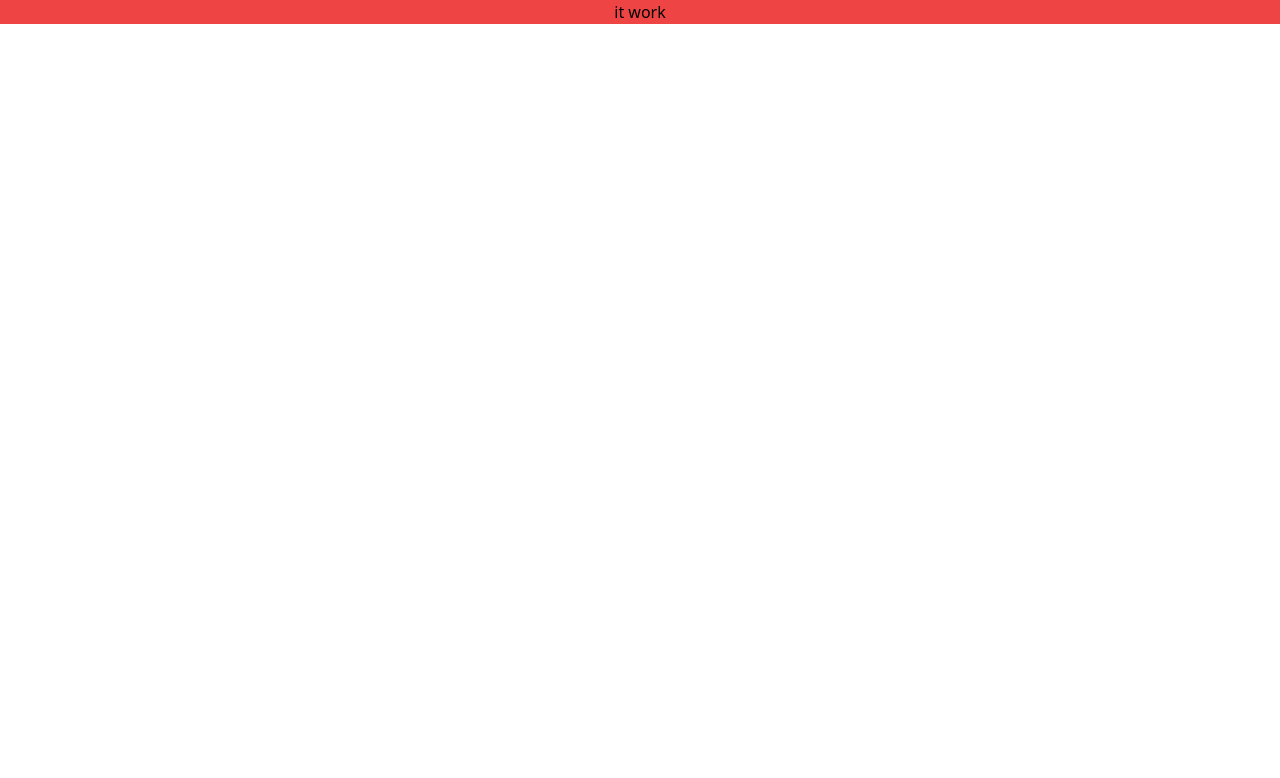
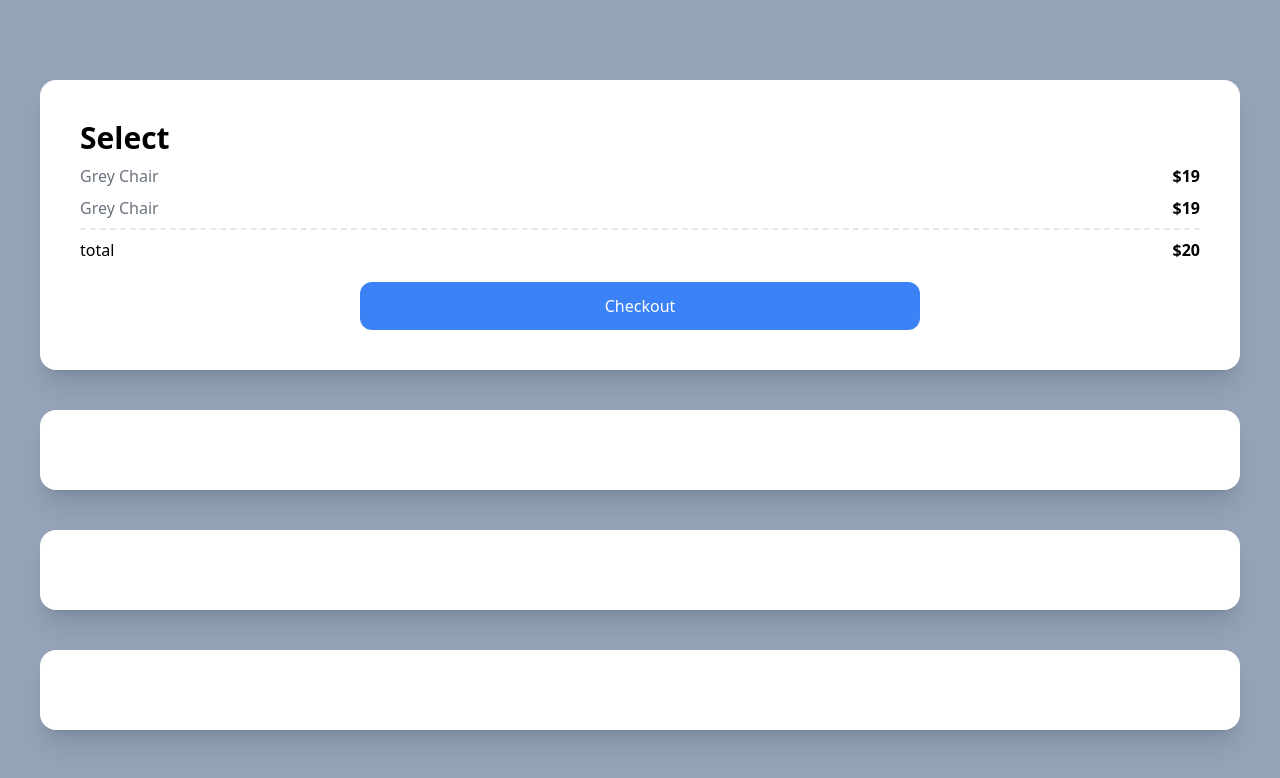
Before and after one commit to Yoonho5034/carrot-project, a Next.js app: page / in a window 1280 px wide. Shown: the top 778 px of the page. Built offline with nearby package versions, Linux system fonts and the light colour scheme.

Commit message:
Fix: css

```diff
--- a/pages/index.js
+++ b/pages/index.js
@@ -1,7 +1,27 @@
 const index = () => {
   return (
-    <div className="bg-red-500 text-center">
-      <h1 className="text-black">it work</h1>
+    <div className="bg-slate-400 py-20 px-10 grid gap-10">
+      <div className="bg-white p-10 rounded-2xl shadow-xl ">
+        <span className="font-semibold text-3xl">Select</span>
+        <div className="flex justify-between my-2">
+          <span className="text-gray-500">Grey Chair</span>
+          <span className="font-semibold">$19</span>
+        </div>
+        <div className="flex justify-between">
+          <span className="text-gray-500">Grey Chair</span>
+          <span className="font-semibold">$19</span>
+        </div>
+        <div className="flex justify-between mt-2 pt-2 border-t-2 border-dashed">
+          <span>total</span>
+          <span className="font-semibold">$20</span>
+        </div>
+        <div className="mt-5 bg-blue-500 text-white p-3 text-center rounded-xl w-1/2 mx-auto">
+          Checkout
+        </div>
+      </div>
+      <div className="bg-white p-10 rounded-2xl shadow-xl "></div>
+      <div className="bg-white p-10 rounded-2xl shadow-xl "></div>
+      <div className="bg-white p-10 rounded-2xl shadow-xl "></div>
     </div>
   );
 };
```
